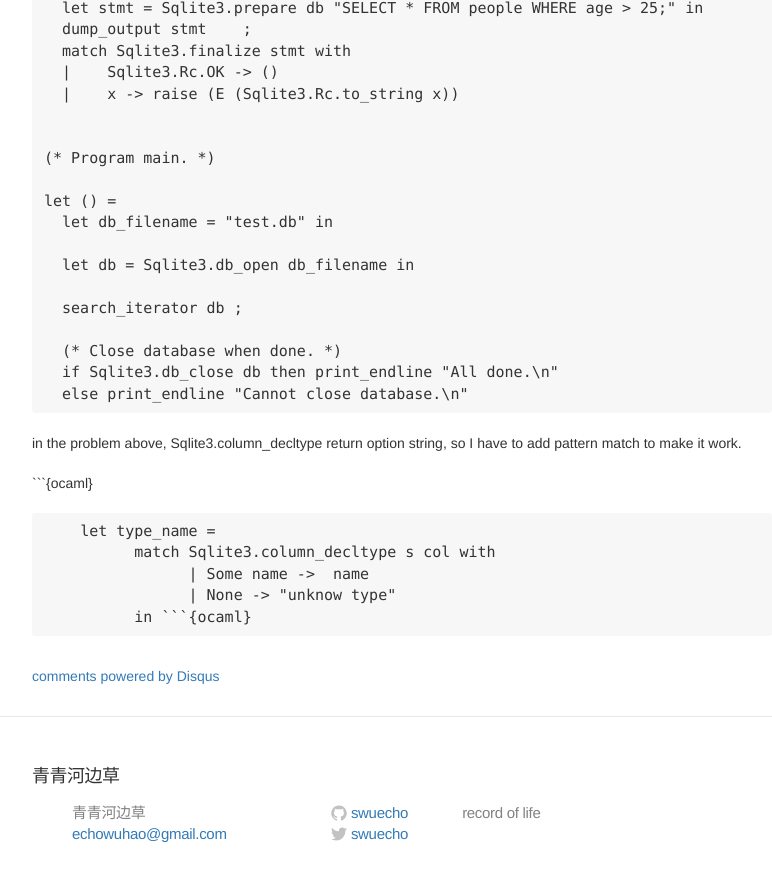
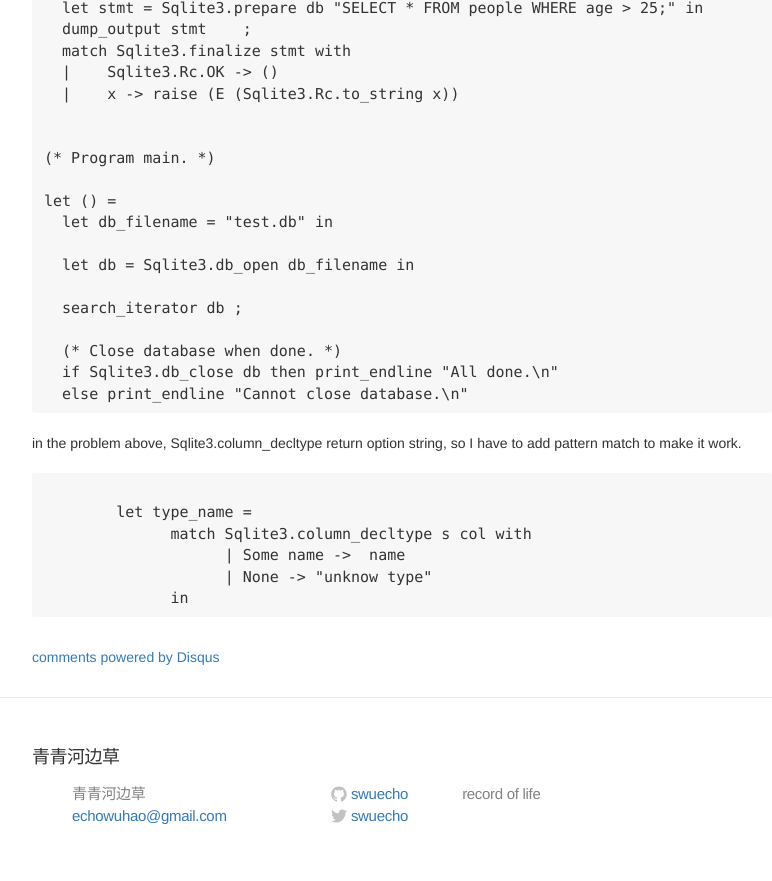
Before and after one commit to swuecho/swuecho.github.io, a Jekyll site: the page built from _posts/2016-11-22-Ocaml-Sqlite3-Tutorial-II.md, in a window 1280 px wide and 900 px high, scrolled down 3614 px. Shown: the top 881 px of the window, without its empty margins (238-1010 px from the left). Built offline with Jekyll 4.4.1, drawn with Linux system fonts in a browser that asks for light colours; comment, search, counter and statistics services are not loaded.

Commit message:
Update 2016-11-22-Ocaml-Sqlite3-Tutorial-II.md

````diff
--- a/_posts/2016-11-22-Ocaml-Sqlite3-Tutorial-II.md
+++ b/_posts/2016-11-22-Ocaml-Sqlite3-Tutorial-II.md
@@ -190,4 +190,4 @@
                     | Some name ->  name
                     | None -> "unknow type"
               in
-```{ocaml}
+```
````
